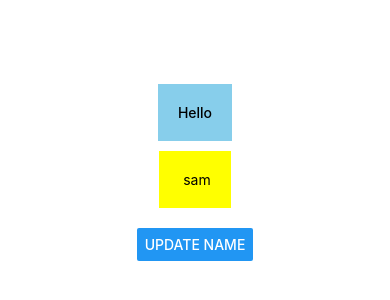
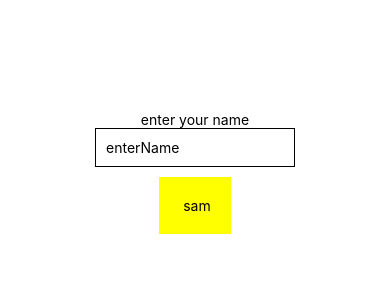
Before and after one commit to sayamgautam1/react-weather-native, a React Native app: screen / in a window 390 px wide. Shown: the part 250-550 px from the top of the page. Built offline with nearby package versions, Linux system fonts and the light colour scheme.

Commit message:
add form Input state changes

```diff
--- a/App.js
+++ b/App.js
@@ -17,19 +17,14 @@ export default function App() {
   };
   return (
     <SafeAreaView style={styles.container}>
-      <View style={styles.header}>
-        <Text style={styles.boldText}>Hello</Text>
-      </View>
+      <Text>enter your name</Text>
+      <TextInput
+        style={styles.inputArea}
+        placeholder="enterName"
+        onChangeText={(val) => setName(val)}
+      />
       <View style={styles.body}>
         <Text> {name}</Text>
-      </View>
-      <View style={styles.buttonContainer}>
-        <Button
-          title="update Name"
-          onPress={() => {
-            handleNameChange;
-          }}
-        />
       </View>
     </SafeAreaView>
   );
@@ -42,12 +37,11 @@ const styles = StyleSheet.create({
     alignItems: "center",
     justifyContent: "center",
   },
-  header: {
-    backgroundColor: "skyblue",
-    padding: 20,
-  },
-  boldText: {
-    fontWeight: 500,
+  inputArea: {
+    padding: 10,
+    borderWidth: 1,
+    width: 200,
+    borderColor: "black",
   },
 
   body: {
@@ -55,7 +49,4 @@ const styles = StyleSheet.create({
     padding: 20,
     marginTop: 10,
   },
-  buttonContainer: {
-    marginTop: 20,
-  },
 });
```
Also changed, not shown: 1 other file (tests, documents, lock files or other folders).
